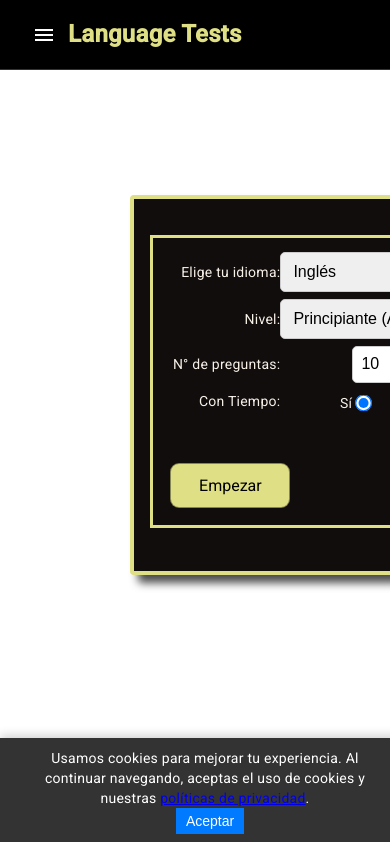
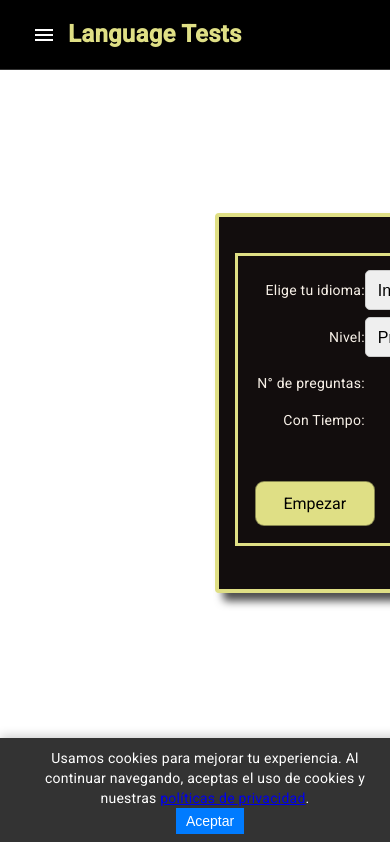
Before and after one commit to sebasxx85/englishProyect, an Angular app: page /home in a window 390 px wide. Shown: the top 842 px of the page. Built offline with nearby package versions, Linux system fonts and the light colour scheme.

Commit message:
csss updated

```diff
--- a/src/app/components/EnglishType/type1/type1.component.scss
+++ b/src/app/components/EnglishType/type1/type1.component.scss
@@ -3,19 +3,22 @@
   justify-content: center;
   align-items: center;
   position: relative;
-  min-height: 87vh;
-  min-width: 117vh;
+  min-height: 90vh;
+  min-width: 90vh;
+  width: 100%;
+  padding: 0 10px; /* Márgenes laterales para evitar que el card toque los bordes */
 }
 
 .custom-card {
   color: rgb(248, 241, 232);
   border: 4px solid rgb(223, 223, 133);
-  width: 37.33%;
-  margin-top: 30px;
+  width: 87%; /* Ocupará el 50% del ancho en pantallas grandes */
+  max-width: 427px; /* No crecerá más allá de 500px */
+  min-width: 210px;
+  margin-top: -7px;
   padding: 1rem;
   box-shadow: 8px 8px 8px rgba(0.0, 0.0, 0.7, 0.7); /* Añade sombra para mejor visibilidad */
   min-height: 55vh;
-  min-width: 25vh;
   background-color: rgb(18, 13, 13);
   position: absolute;
   transform: translate(0%, 12%);
@@ -24,62 +27,34 @@
 
   /* Pantallas entre 726px y 926px */
   @media (max-width: 926px) and (min-width: 726px) {
-  .card-container {
-    position: absolute;
-    transform: translate(7%, 2%);
-  }
     .custom-card {
-    min-width: 25vh;
+      width: 90%; /* Aumenta el ancho en pantallas pequeñas */
+      max-width: 400px; /* Ajusta el límite superior */
 
     }
   }
 
   /* Pantallas entre 560px y 725px */
   @media (max-width: 725px) and (min-width: 560px) {
-  .card-container {
-    max-width: 87vh;
-    position: absolute;
-    transform: translate(-12%, 3%);
-  }
     .custom-card {
-    min-width: 25vh;
+      width: 90%; /* Aumenta el ancho en pantallas pequeñas */
+      max-width: 400px; /* Ajusta el límite superior */
     }
   }
 
   @media (max-width: 560px) and (min-width: 425px) {
-  .card-container {
-    max-width: 87vh;
-    position: absolute;
-    transform: translate(-18%, 3%);
-  }
     .custom-card {
-    min-width: 25vh;
+      width: 97%; /* Ocupa casi todo el ancho en móviles */
+      max-width: 350px;
     }
   }
 
-@media (max-width: 425px) and (min-width: 310px) {
-  .card-container {
-    max-width: 97vh;
-    margin-right: 50px;
-    position: absolute;
-    transform: translate(-18%, 3%);
-  }
+  @media (max-width: 425px) and (min-width: 210px) {
     .custom-card {
-    min-width: 25vh;
+      width: 97%; /* Ocupa casi todo el ancho en móviles */
+      max-width: 350px;
     }
   }
-
-@media (max-width: 309px) and (min-width: 210px) {
-  .card-container {
-    max-width: 97vh;
-    position: absolute;
-    transform: translate(-18%, 3%);
-  }
-  .custom-card {
-    min-width: 25vh;
-  }
-}
-
 
 
 .button-container {
--- a/src/app/components/home/home.component.scss
+++ b/src/app/components/home/home.component.scss
@@ -27,7 +27,7 @@ input, select {
   align-items: center;
   justify-content: space-between;
   margin-bottom: 7px;
-  width: 100%;
+  width: 97%;
   margin-top: 7px;
 }
 
@@ -37,17 +37,18 @@ input, select {
   justify-content: center;
   align-items: center;
   min-height: 90vh;
-  min-width: 70vh;
+  min-width: 90vh;
   width: 100%;
   padding: 0 10px; /* Márgenes laterales para evitar que el card toque los bordes */
+
 }
 
 .custom-card {
   color: rgb(248, 241, 232);
   border: 4px solid rgb(223, 223, 133);
-  width: 87%; /* Ocupará el 50% del ancho en pantallas grandes */
+  width: 97%; /* Ocupará el 50% del ancho en pantallas grandes */
   max-width: 500px; /* No crecerá más allá de 500px */
-  min-width: 300px; /* No será más pequeño que 320px */
+  min-width: 350px; /* No será más pequeño que 320px */
   padding: 1rem;
   box-shadow: 8px 8px 8px rgba(0, 0, 0, 0.7);
   background-color: rgb(18, 13, 13);
@@ -55,7 +56,7 @@ input, select {
   display: flex;
   flex-direction: column;
   justify-content: center;
-  margin-top: 10px;
+  margin-top: 47px;
 }
 
 .form-group input[type="radio"] {
--- a/src/app/components/result/result.component.scss
+++ b/src/app/components/result/result.component.scss
@@ -31,8 +31,10 @@ select {
   .custom-card {
     color: rgb(248, 241, 232);
     border: 4px solid rgb(223, 223, 133);
-    width: 37.33%;
-    margin-top: 30px;
+    width: 87%; /* Ocupará el 50% del ancho en pantallas grandes */
+    max-width: 500px; /* No crecerá más allá de 500px */
+    min-width: 240px; /* No será más pequeño que 320px */
+    margin-top: 27px;
     padding: 1rem;
     box-shadow: 8px 8px 8px rgba(0.0, 0.0, 0.7, 0.7); /* Añade sombra */
     min-height: 55vh;
--- a/src/app/components/user/login.component.scss
+++ b/src/app/components/user/login.component.scss
@@ -24,7 +24,7 @@ select {
   width: 87%; /* Ocupará el 50% del ancho en pantallas grandes */
   max-width: 500px; /* No crecerá más allá de 500px */
   min-width: 240px; /* No será más pequeño que 320px */
-  margin-top: 30px;
+  margin-top: 27px;
   padding: 1rem;
   box-shadow: 8px 8px 8px rgba(0.0, 0.0, 0.7, 0.7); /* Añade sombra para mejor visibilidad */
   min-height: 40vh;
```
Lines whose indentation alone changed are shown as unchanged.
